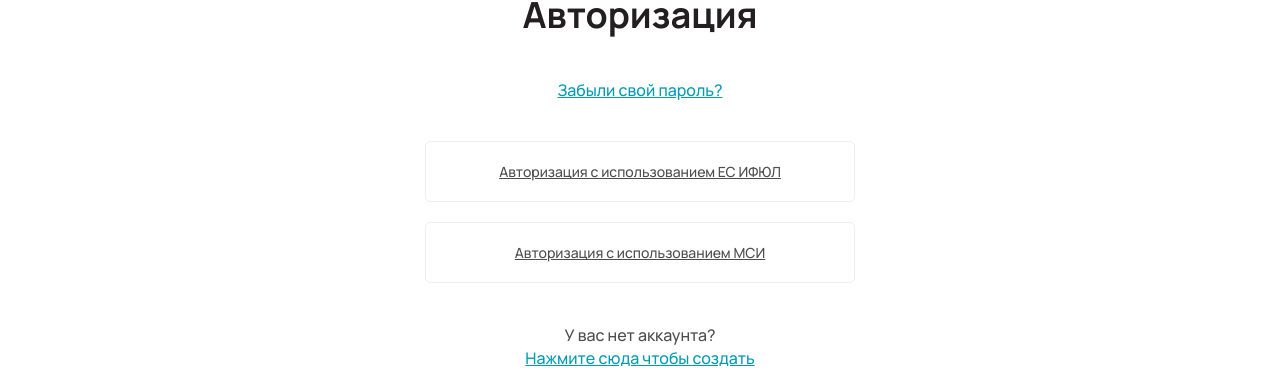
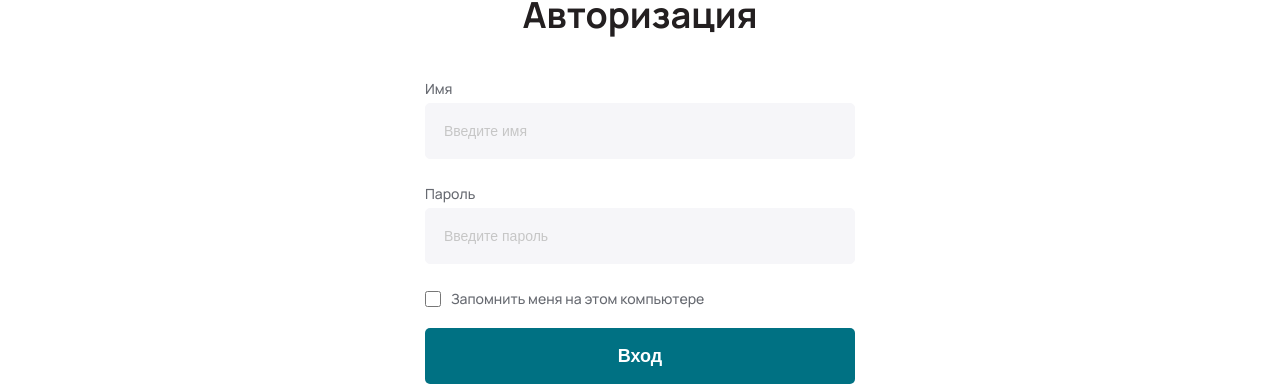
Before and after one commit to Dauhaliavets/registries-app, a React (Create React App) app in the folder registries-app/: page /auth in a window 1280 px wide. Shown: the part 427-813 px from the top of the page. Built offline with nearby package versions, Linux system fonts and the light colour scheme.

Commit message:
feat: add authorization

```diff
--- a/registries-app/src/components/Authorization/Authorization.css
+++ b/registries-app/src/components/Authorization/Authorization.css
@@ -19,8 +19,115 @@
 }
 .authorization__link-to-back:hover {
   cursor: pointer;
-  color: #4D4D4F;
+  color: #4d4d4f;
 }
+/* Form */
+.authorization__form {
+  display: flex;
+  flex-direction: column;
+  gap: 20px;
+}
+.form__field {
+  display: flex;
+  flex-direction: column-reverse;
+  gap: 5px;
+  position: relative;
+}
+.form__field-label {
+  font-style: normal;
+  font-weight: 500;
+  font-size: 14px;
+  line-height: 19px;
+  color: #676a71;
+}
+.label-error {
+  color: #E0371F;
+}
+.form__field-input {
+  padding: 17px 18px;
+  width: 430px;
+  height: 56px;
+  background-color: #f6f6f9;
+  border-radius: 5px;
+  border: 1px solid #f6f6f9;
+  outline: none;
+}
+.input-success {
+  border: 1px solid #00B347;
+}
+.input-error {
+  border: 1px solid #E0371F;
+}
+.form__field-input:active,
+.form__field-input:focus,
+.form__field-input:visited {
+  border: 1px solid #009cb4;
+}
+.form__field-input:active + .form__field-label,
+.form__field-input:focus + .form__field-label,
+.form__field-input:visited + .form__field-label {
+  color: #009cb4;
+}
+.form__field-input::placeholder {
+  font-style: normal;
+  font-weight: 500;
+  font-size: 14px;
+  line-height: 19px;
+  color: #c6c6c6;
+}
+.form__field-error {
+  font-style: normal;
+  font-weight: 500;
+  font-size: 12px;
+  line-height: 16px;
+  color: #e0371f;
+}
+.form__field-success {
+  content: "";
+  display: block;
+  width: 24px;
+  height: 24px;
+  background: url('../../assets/check-circle.svg') center no-repeat;
+  position: absolute;
+  top: 40px;
+  right: -34px;
+}
+.field-checkbox {
+  flex-direction: row;
+  align-items: center;
+  gap: 10px;
+}
+.form__field-checkbox {
+  width: 16px;
+  height: 16px;
+  background: #33a6ff;
+  border-radius: 2px;
+}
+.form__button {
+  width: 430px;
+  height: 56px;
+  background-color: #009cb4;
+  border-radius: 5px;
+  font-style: normal;
+  font-weight: 700;
+  font-size: 18px;
+  line-height: 25px;
+  color: #ffffff;
+  border: none;
+}
+.form__button:hover {
+  background-color: #01b8d5;
+  cursor: pointer;
+}
+.form__button:active {
+  background-color: #01bedb;
+  box-shadow: 0px 8px 40px rgba(1, 184, 212, 0.15);
+}
+.form__button:disabled {
+  background-color: #007183;
+  cursor: auto;
+}
+/* Form */
 
 .authorization__form-repair {
   font-style: normal;
--- a/registries-app/src/components/Authorization/Authorization.tsx
+++ b/registries-app/src/components/Authorization/Authorization.tsx
@@ -1,19 +1,112 @@
 import React from 'react';
-import { NavLink } from 'react-router-dom';
+import { NavLink, useNavigate } from 'react-router-dom';
 import './Authorization.css';
+import { useForm, SubmitHandler, SubmitErrorHandler } from 'react-hook-form';
+import { dbUsers } from '../../db/dbUsers';
+import { useDispatch } from 'react-redux';
+import { setLogIn } from '../../redux-store/authSlice';
+
+type FormValues = {
+  firstName: string;
+  password: string;
+  remember: boolean;
+};
 
 export default function Authorization() {
+  const dispatch = useDispatch();
+  const navigate = useNavigate();
+
+  const {
+    register,
+    formState: { errors, isValid },
+    setError,
+    handleSubmit,
+    reset,
+  } = useForm<FormValues>({ mode: 'onChange' });
+
+  const onSubmit: SubmitHandler<FormValues> = (data) => {
+    const userIndex = dbUsers.findIndex((user) => user.firstName === data.firstName);
+    if (userIndex < 0) {
+      setError('firstName', { type: 'custom', message: 'Пользователь не найден' });
+    } else if (dbUsers[userIndex].password !== data.password) {
+      setError('password', { type: 'custom', message: 'Неправильный пароль' });
+    } else {
+      dispatch(setLogIn(dbUsers[userIndex]));
+      navigate('/');
+      reset();
+    }
+  };
+  const onError: SubmitErrorHandler<FormValues> = () => console.log(errors);
+
   return (
     <section className='authorization'>
       <div className='container'>
         <div className='authorization__container'>
-          <NavLink to={"/"} className='authorization__link-to-back'>{'<- Главная'}</NavLink>
+          <NavLink to={'/'} className='authorization__link-to-back'>
+            {'<- Главная'}
+          </NavLink>
           <div className='authorization__header'>
             <h2 className='authorization__title title'>Авторизация</h2>
           </div>
-          <div className='authorization__form'>
+          <form className='authorization__form' onSubmit={(e) => handleSubmit(onSubmit, onError)(e)}>
+            <div className='form__field'>
+              <p className='form__field-error'>{errors?.firstName?.message}</p>
+              {isValid && !errors?.firstName && <span className='form__field-success'></span>}
+              <input
+                className={
+                  !isValid && errors?.firstName
+                    ? 'form__field-input input-error'
+                    : (isValid && !errors?.firstName) || errors?.firstName
+                    ? 'form__field-input input-success'
+                    : 'form__field-input'
+                }
+                type='text'
+                autoComplete='off'
+                placeholder='Введите имя'
+                {...register('firstName', {
+                  required: 'Поле не может быть пустым',
+                  pattern: {
+                    value: /[a-zA-Zа-яА-Я]/,
+                    message: 'Неверное имя',
+                  },
+                })}
+              />
+              <label className={errors?.firstName ? 'form__field-label label-error' : 'form__field-label'}>Имя</label>
+            </div>
+            <div className='form__field'>
+              <p className='form__field-error'>{errors?.password?.message}</p>
+              {isValid && !errors?.password && <span className='form__field-success'></span>}
+              <input
+                className={
+                  !isValid && errors?.password
+                    ? 'form__field-input input-error'
+                    : (isValid && !errors?.password) || errors?.password
+                    ? 'form__field-input input-success'
+                    : 'form__field-input'
+                }
+                type='password'
+                placeholder='Введите пароль'
+                {...register('password', {
+                  required: 'Поле не может быть пустым',
+                })}
+              />
+              <label className={errors?.firstName ? 'form__field-label label-error' : 'form__field-label'}>
+                Пароль
+              </label>
+            </div>
+            <div className='form__field field-checkbox'>
+              <input
+                className='form__field-checkbox'
+                type='checkbox'
+                {...register('remember', {
+                  required: false,
+                })}
+              />
+              <label className='form__field-label'>Запомнить меня на этом компьютере</label>
+            </div>
+            <input className='form__button' type='submit' disabled={!isValid} value='Вход' />
             <a className='authorization__form-repair'>Забыли свой пароль?</a>
-          </div>
+          </form>
           <div className='authorization__additional'>
             <a className='additional__link'>Авторизация с использованием ЕС ИФЮЛ</a>
             <a className='additional__link'>Авторизация с использованием МСИ</a>
--- a/registries-app/src/components/HomePage/Registry/Registry.tsx
+++ b/registries-app/src/components/HomePage/Registry/Registry.tsx
@@ -1,50 +1,9 @@
 import React from 'react';
 import './Registry.css';
 import RegistryTable from './RegistryTable/RegistryTable';
+import { dataRegistry } from '../../../db/dbRegistry';
 
 export default function Registry() {
-  const dataRegistry = [
-    {
-      id: 1,
-      name: 'Система управления базами данных «Ред База Данных»',
-      code: '02.09',
-      classSW: 'Системы управления базами данных',
-      dataReg: '29.01.2016',
-      link: 'Ссылка',
-    },
-    {
-      id: 2,
-      name: '1С:Школа. Информатика, 11 класс',
-      code: '04.11',
-      classSW: 'Системы управления процессами организации',
-      dataReg: '29.01.2016',
-      link: 'Ссылка',
-    },
-    {
-      id: 3,
-      name: '1С:Школа. Информатика, 5-6 класс',
-      code: '04.11',
-      classSW: 'Информационные системы для решения специфических отраслевых задач',
-      dataReg: '29.01.2016',
-      link: 'Ссылка',
-    },
-    {
-      id: 4,
-      name: '1С:Комплексная автоматизация 8',
-      code: '04.11',
-      classSW: 'Системы управления процессами организации',
-      dataReg: '20.02.2016',
-      link: 'Ссылка',
-    },
-    {
-      id: 5,
-      name: "Электронный периодический справочник 'Система ГАРАНТ'",
-      code: '04.15',
-      classSW: 'Прикладное программное обеспечение общего назначения',
-      dataReg: '20.02.2016',
-      link: 'Ссылка',
-    },
-  ];
 
   return (
     <section className='registry'>
--- a/registries-app/src/db/dbUsers.js
+++ b/registries-app/src/db/dbUsers.js
@@ -7,7 +7,7 @@ const dbUsers = [
   },
   {
     id: 1,
-    firstName: 'Admin',
+    firstName: 'admin',
     password: 'admin',
     isAuth: false,
   },
@@ -23,3 +23,5 @@ const dbUsers = [
     isAuth: false,
   },
 ];
+
+export { dbUsers };
```
Also changed, not shown: registries-app/src/components/HomePage/Registry/RegistryTable/RegistryTable.tsx (+2 -10 lines).
